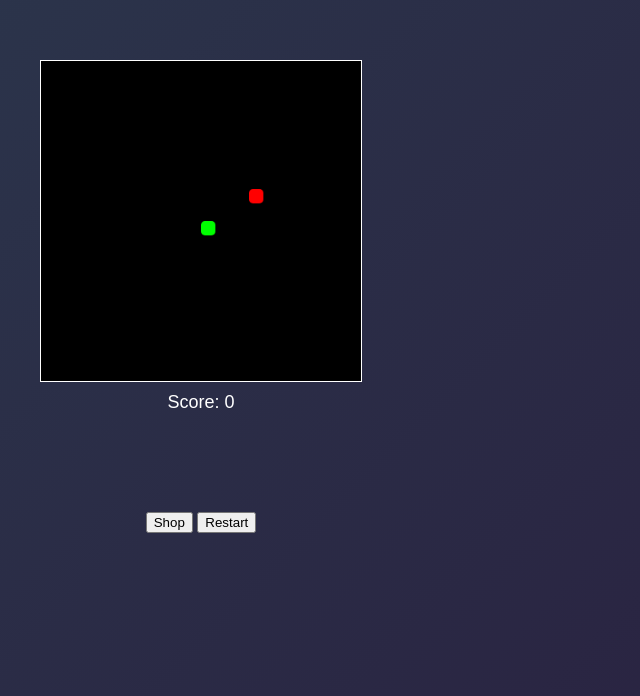
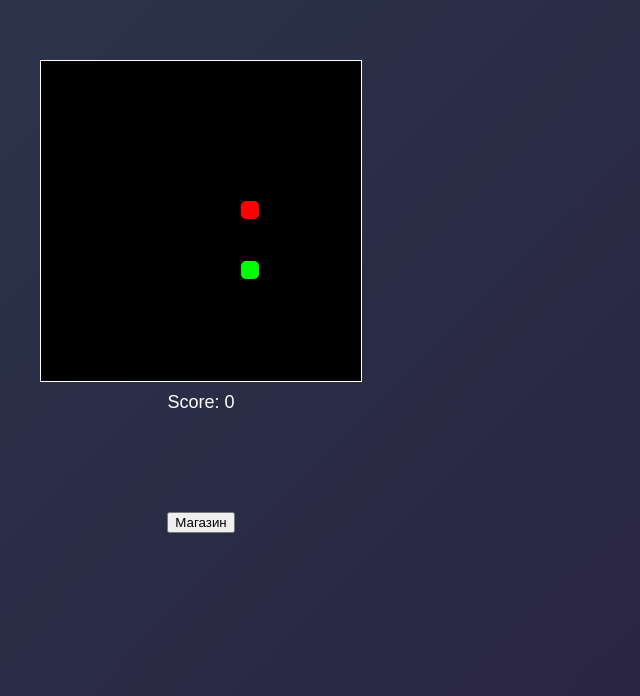
Before and after one commit to AstraBoo/worm.github.io, a plain HTML site: page index.html in a window 1280 px wide. Shown: the part 104-800 px from the top of the page, without its empty margins (439-1079 px from the left). Drawn offline with Linux system fonts and the light colour scheme.

Commit message:
Update index.html

```diff
--- a/index.html
+++ b/index.html
@@ -2,26 +2,21 @@
 <html lang="en">
 <head>
     <meta charset="UTF-8">
-    <meta name="viewport" content="width=device-width, initial-scale=1.0">
+    <meta name="viewport" content="width=device-width, initial-scale=1.0, maximum-scale=1.0">
     <title>Pixel Snake Game</title>
     <link rel="stylesheet" href="styles.css">
 </head>
 <body>
     <div id="loading">Loading...</div>
     <div id="game-container">
-        <canvas id="gameCanvas" width="400" height="400"></canvas>
+        <canvas id="gameCanvas" width="320" height="320"></canvas>
         <div id="scoreBoard">Score: 0</div>
         <div id="gameOver" class="hidden">
             Game Over! Your score was <span id="finalScore"></span>
             <button id="restartButton">Restart</button>
         </div>
-        <div id="buttons">
-            <button id="shopButton">Shop</button>
-            <button id="restartButtonBottom">Restart</button>
-        </div>
-        <div id="shop" class="hidden">
-            <div class="shop-item" data-price="1000" data-value="200">+200 per apple - 1000 points</div>
-            <!-- Add more shop items here -->
+        <div id="shop">
+            <button id="shopButton">Магазин</button>
         </div>
     </div>
     <script src="script.js"></script>
```
